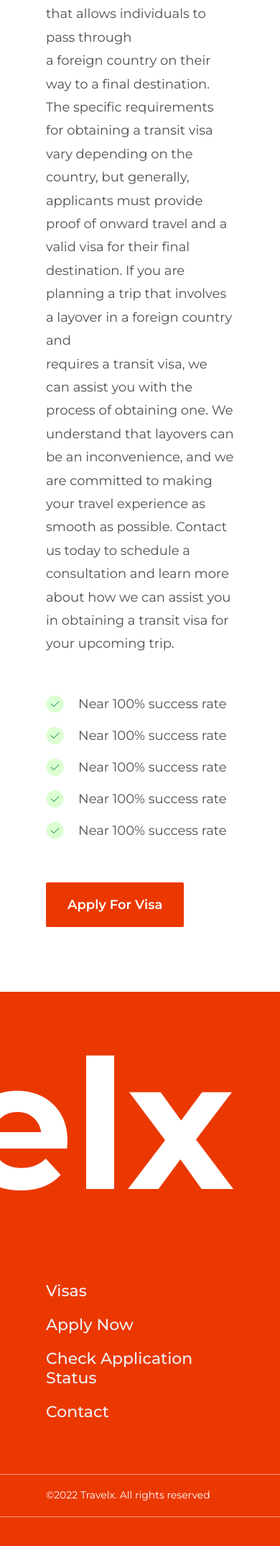
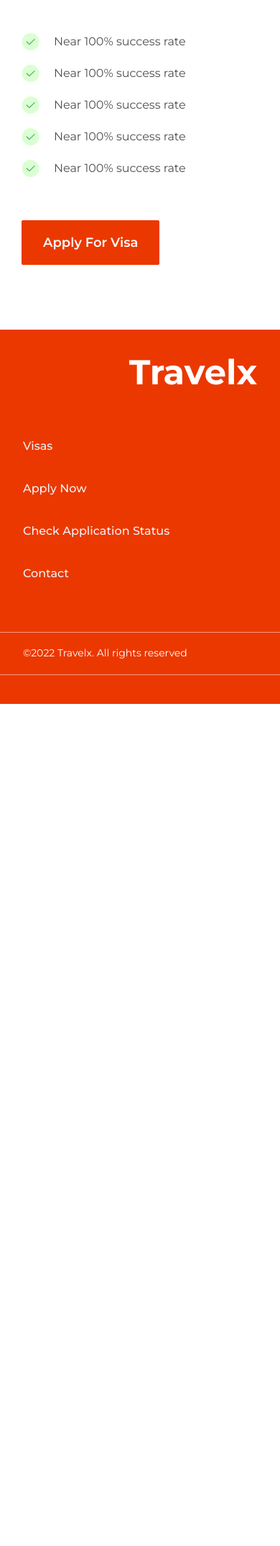
Before and after one commit to LegendaryBen/travel, a PHP site: page /visa.html in a window 390 px wide. Shown: the part 1159-3307 px from the top of the page at 72% size. After the commit the page ends 2137 px from the top, so only its background shows below. Run offline with PHP 8.4, Linux system fonts and the light colour scheme.

Commit message:
finished making the visa page responsive

```diff
--- a/css/visa.css
+++ b/css/visa.css
@@ -171,3 +172,141 @@ footer>div:last-child{
     font-family: 'Montserrat';font-style: normal;font-weight: 400;font-size: 14px;
     line-height: 17px;color: #FFFFFF;padding:0px 64px;display:flex;justify-content:flex-start;align-items:center;
 }
+
+
+@media only screen and (max-width:1024px) {
+    header{
+        padding:20px 32px;
+    }
+
+    .first a{
+        font-size: 20px;line-height: 26px;
+    }
+
+    .second a{
+        font-size:15px;line-height:18px;margin-left:30px;
+    }
+
+    .third{
+        font-size: 15px;line-height:18px;
+    }
+
+    footer>div:first-child{
+        font-size: 200px;
+    }
+}
+
+
+@media only screen and (max-width:768px){
+    .ham{
+        display:block;
+    }
+
+    .toggle{
+        display:none;
+    }
+
+    .second{
+        display:none;
+    }
+
+    .section-1{
+        margin-top:220px;padding:0px 50px;
+    }
+
+    .section-1>div:first-child{
+        font-size: 21px;line-height: 25px;
+    }
+
+    .section-1>:nth-child(2){
+        font-size: 88px;line-height: 111px;
+    }
+
+    .section-3{
+        padding:0px 45px;
+    }
+
+    .section-4{
+        padding:0px 45px;
+    }
+
+    footer>div:first-child{
+        padding:32px 32px;font-size:150px;
+    }
+
+    footer>div:nth-child(2){
+        padding:32px 32px;
+    }
+
+    footer>div:nth-child(2)>a{
+        font-size:18px;
+    }
+
+    footer>div:last-child{
+        padding:0px 32px;
+    }
+
+}
+
+
+@media only screen and (max-width:426px){
+    .section-1{
+        margin-top:200px;padding:0px 30px;
+    }
+
+    .section-1>div:first-child{
+        font-size:18px;line-height: 22px;margin-bottom:17px;
+    }
+
+    .section-1>div:nth-child(2){
+        font-size:40px;line-height:49px;
+    }
+
+    .section-1>img:last-child{
+        height:179px;
+    }
+
+
+    .section-3{
+        margin-top:45px;padding:0px 30px;font-size: 16px;line-height: 180%;
+    }
+
+    .section-4{
+        width:100%;margin-top:45px;padding:0px 30px;margin-bottom:60px;
+    }
+
+    .section-4>div{
+        font-size: 16px;line-height: 20px;
+    }
+
+    .section-5{
+        padding:20px 30px;margin-bottom:90px;
+    }
+
+    footer>div:first-child{
+        padding:32px 32px;font-size:48px;line-height:59px;height:120px;
+    }
+
+    footer>div:nth-child(2){
+        padding:32px 32px;
+    }
+
+    footer>div:nth-child(2)>a{
+        font-size:16px;line-height:20px;height:100px;
+    }
+
+    footer>div:last-child{
+        padding:0px 32px;
+    }
+
+}
+
+@keyframes move {
+    0%{
+        opacity:0;transform:translateY(130%);
+    }
+
+    100%{
+        opacity:1;transform:translateY(0%);
+    }
+}
--- /dev/null
+++ b/scripts/visa.js
@@ -0,0 +1,26 @@
+function query(a){
+    return document.querySelector(a);
+}
+
+
+
+
+let spec = query(".special");
+
+
+
+changePosition()
+
+
+
+
+
+
+
+function changePosition(){
+
+    setTimeout(()=>{
+        spec.classList.remove("anime");
+    },3000)
+
+}
--- a/visa.html
+++ b/visa.html
@@ -57,7 +57,7 @@
         </div>
         <div>
             <a href="" class="third toggle">Apply Now</a>
-            <img src="images/ham.svg"  alt="" class="ham">
+            <img src="images/black-ham.svg"  alt="" class="ham">
         </div>
     </header>
     <div class="section-1">
@@ -67,11 +67,7 @@
         <div>
             Transit Visa
         </div>
-    </div>
-    <div class="section-2">
-        <div>
-            <img src="images/trans-visa.svg" alt="">
-        </div>
+        <img src="images/trans-visa.svg" alt="" class="special anime">
     </div>
     <div class="section-3">
         A transit visa is a type of visa that allows individuals to pass through<br>
@@ -138,5 +134,6 @@
             <span>&copy;2022 Travelx. All rights reserved</span>
         </div>
     </footer>
+    <script src="scripts/visa.js"></script>
 </body>
 </html>
```
Also changed, not shown: other parts of css/visa.css (+12 -11 lines), images/black-ham.svg (added).
